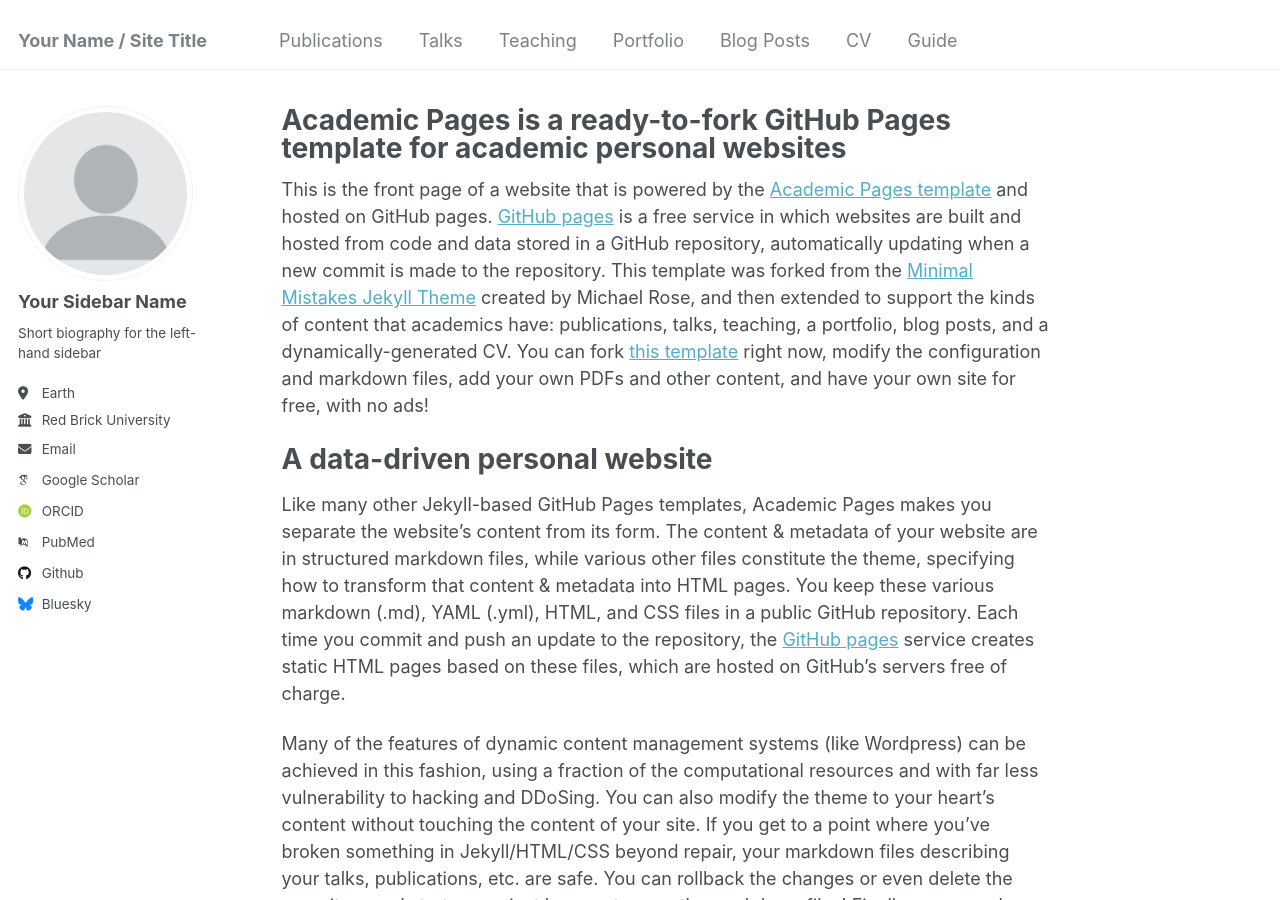
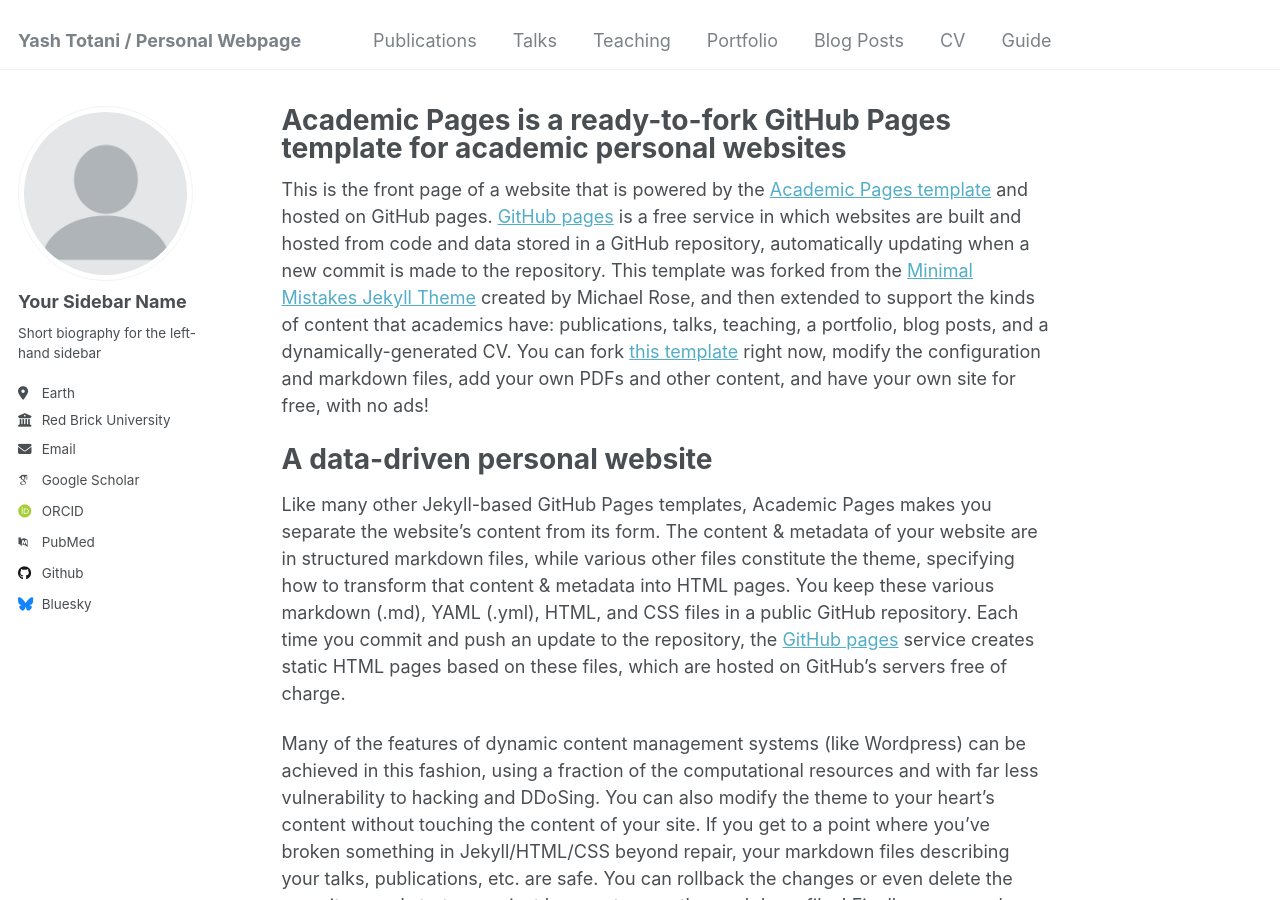
Before and after one commit to TotaniYash/TotaniYash.github.io, a Jekyll site: the page built from _pages/about.md, in a window 1280 px wide and 900 px high. Built offline with Jekyll 4.4.1, drawn with Linux system fonts in a browser that asks for light colours; some web fonts are replaced.

Commit message:
Update _config.yml

```diff
--- a/_config.yml
+++ b/_config.yml
@@ -8,7 +8,7 @@
 
 # Basic Site Settings
 locale                   : "en-US"
-title                    : "Your Name / Site Title"
+title                    : "Yash Totani / Personal Webpage"
 title_separator          : "-"
 name                     : &name "Your Name"
 description              : &description "personal description"
```
